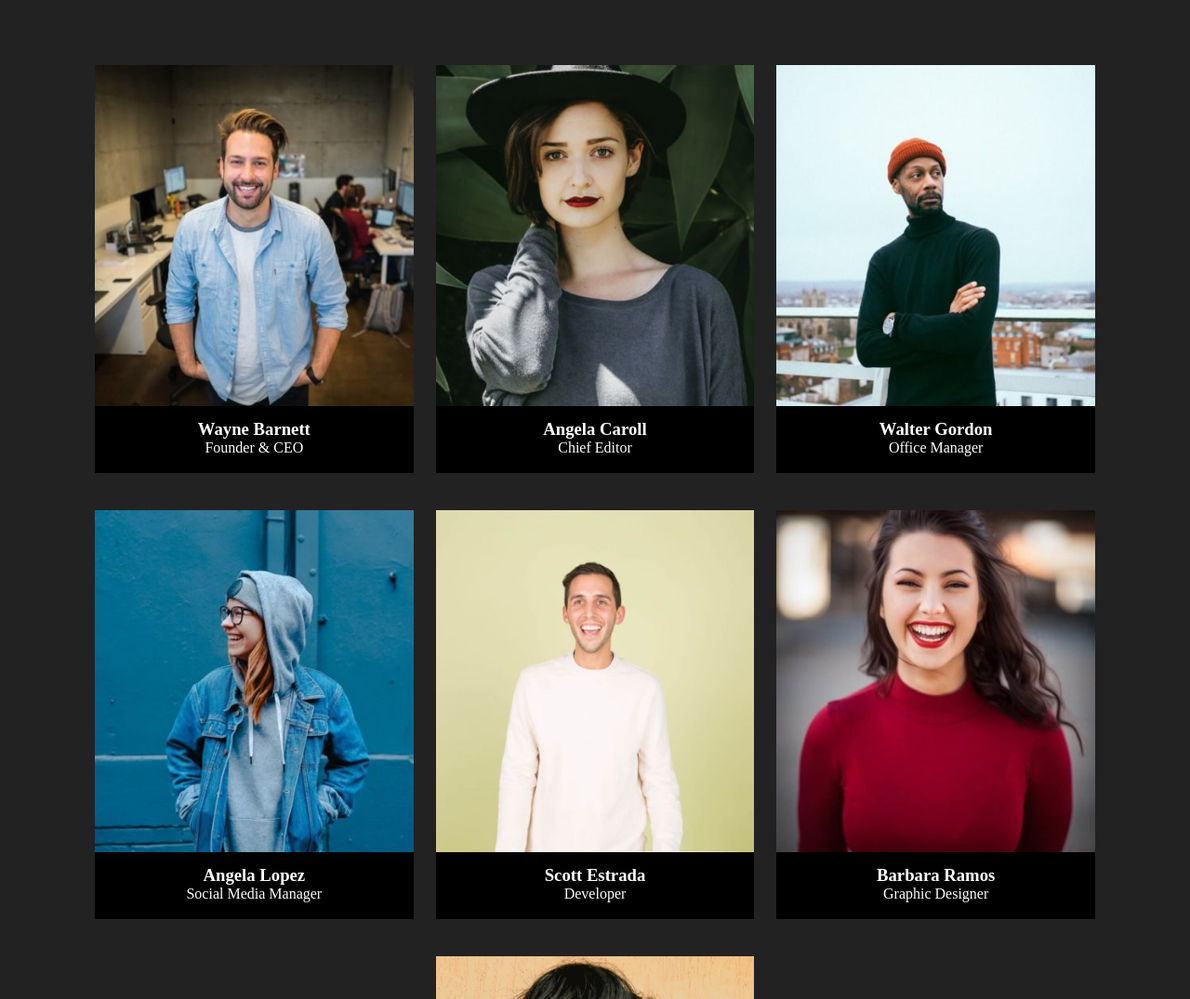
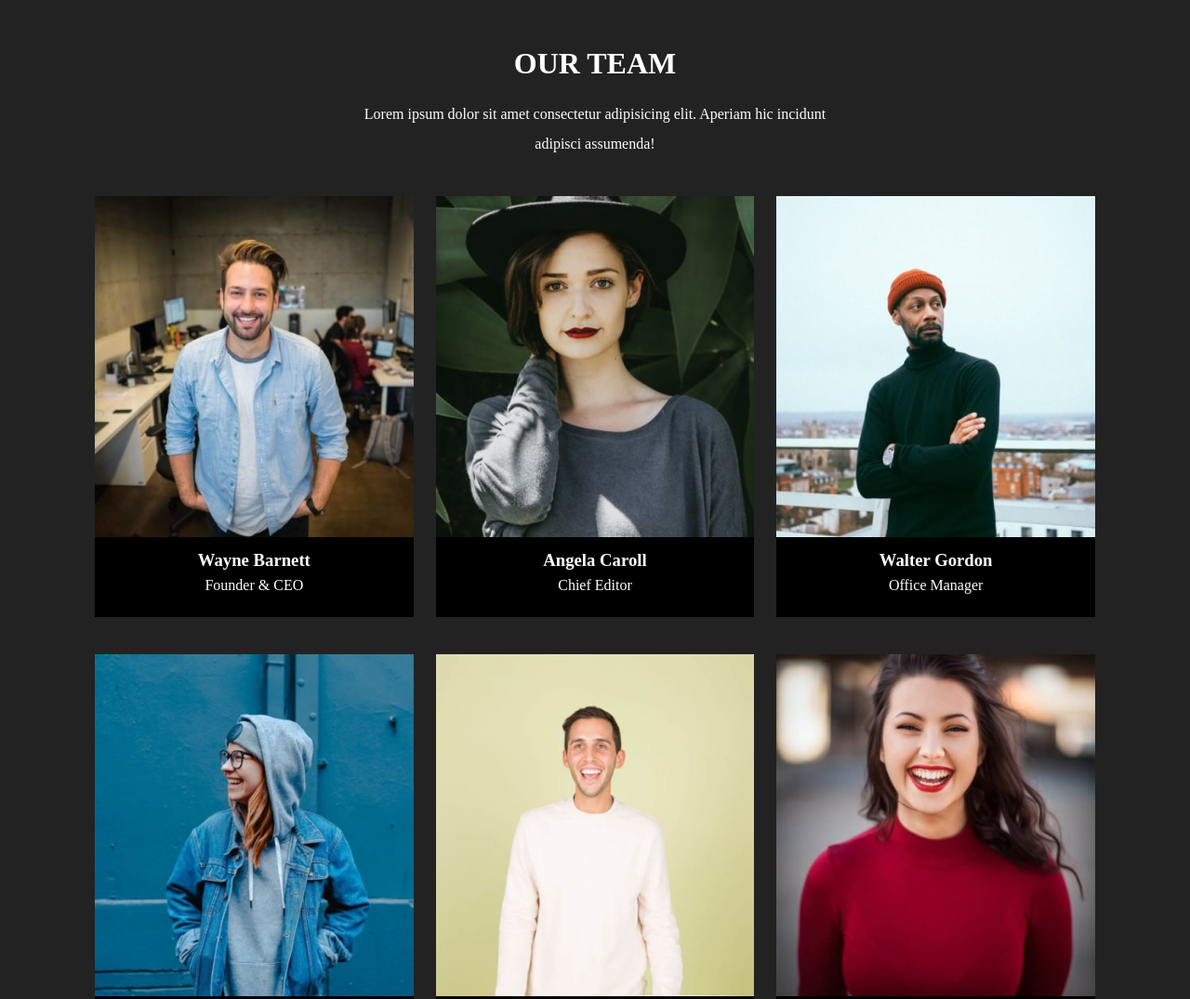
Before and after one commit to AlessandroPalumboDev/js-our-team, a plain HTML site: page index.html in a window 1280 px wide. Shown: the top 1075 px of the page at 93% size. Drawn offline with Linux system fonts and the light colour scheme.

Commit message:
[UPD] Aggiunti titolo e sottotitolo

```diff
--- a/css/style.css
+++ b/css/style.css
@@ -16,6 +16,19 @@ body {
     padding: 50px;
     margin: 0 auto;
     text-align: center;
+}
+
+/* titolo */
+h1 {
+    margin-bottom: 20px;
+}
+
+/* paragrafino */
+.container p {
+    padding-bottom: 20px;
+    width: 50%;
+    line-height: 2;
+    margin: auto;
 }
 
 /* riga */
--- a/index.html
+++ b/index.html
@@ -8,6 +8,8 @@
 </head>
 <body>
     <div class="container">
+        <h1>OUR TEAM</h1>
+        <p>Lorem ipsum dolor sit amet consectetur adipisicing elit. Aperiam hic incidunt adipisci assumenda! </p>
     </div>
 
     <script src="./js/main.js"></script>
```
